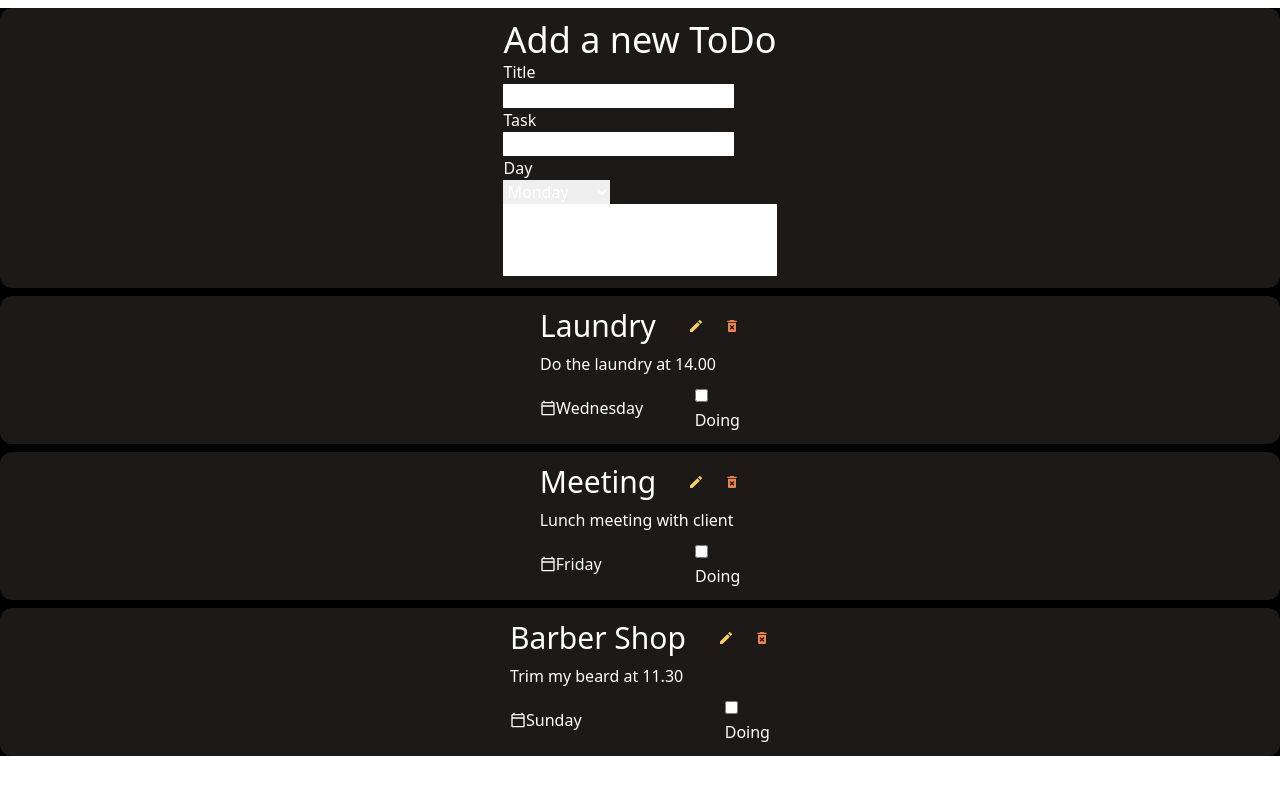
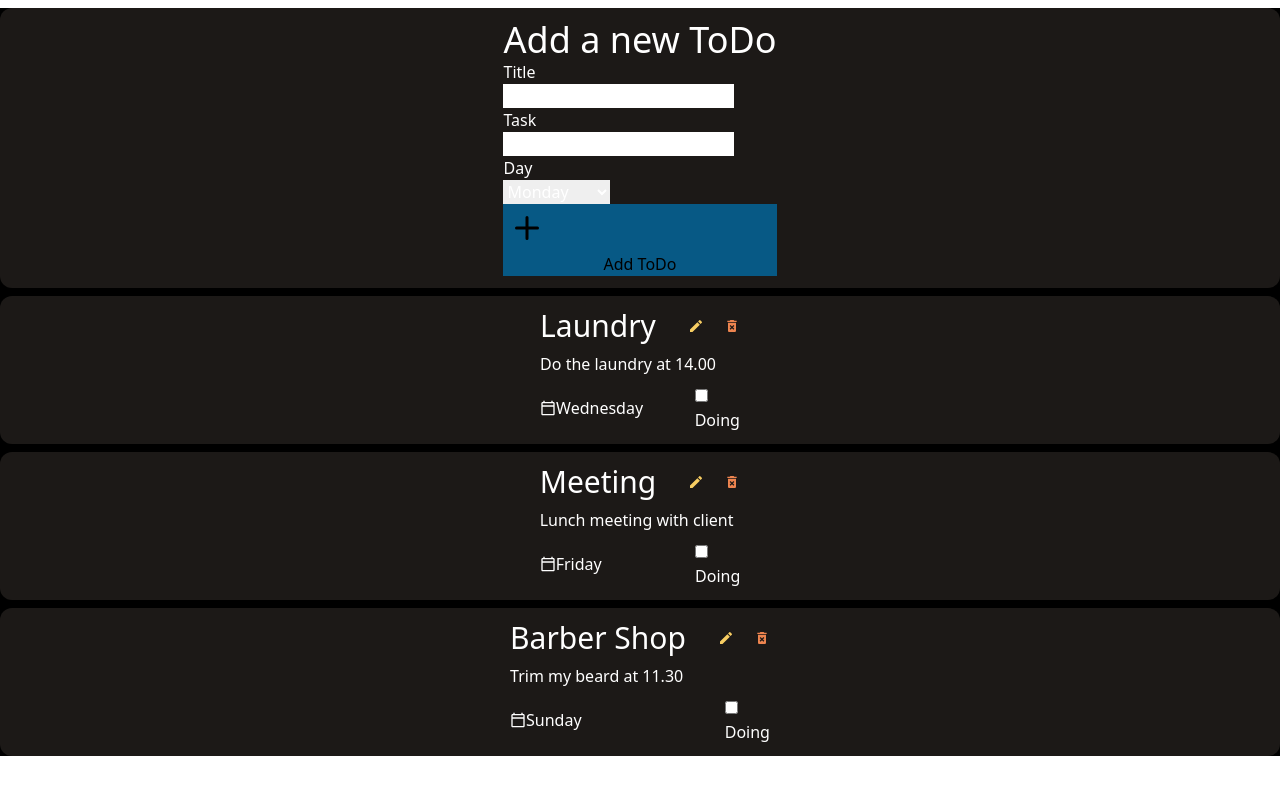
Before and after one commit to AlenMiftar/Todo-App, a React (Vite) app: page / in a window 1280 px wide. Shown: the top 794 px of the page. Built offline with nearby package versions, Linux system fonts and the light colour scheme.

Commit message:
changed color on buttons

```diff
--- a/src/components/Button.jsx
+++ b/src/components/Button.jsx
@@ -3,7 +3,7 @@ import { BsPlus } from "react-icons/bs";
 
 const Button = ({ children, type, isDisabled }) => {
   return (
-    <button type={type} disabled={isDisabled} className="bg-white">
+    <button type={type} disabled={isDisabled} className="bg-sky-800 text-black">
       <BsPlus className="text-5xl" />
       {children}
     </button>
```
